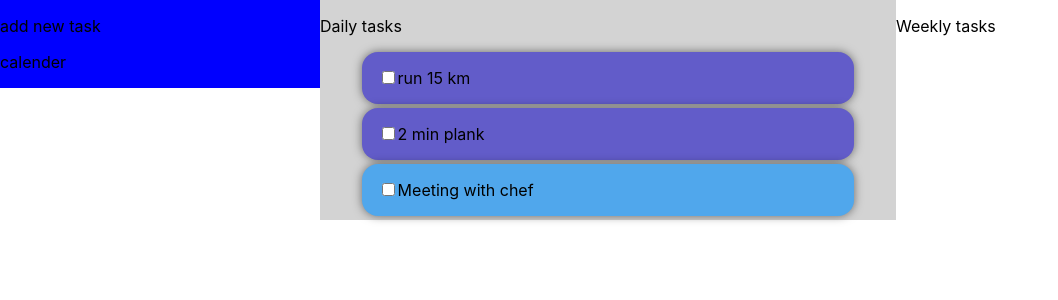
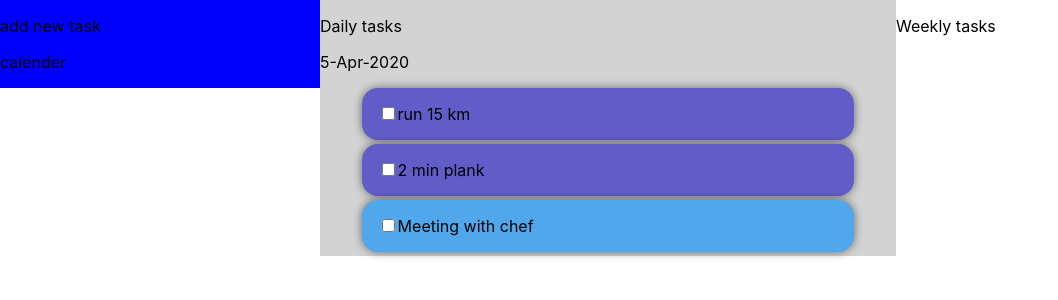
Before and after one commit to vasenina/ReactProjects, a React (Create React App) app in the folder tasks_list/: page / in a window 1280 px wide. Shown: the top 300 px of the page, without its empty margins (0-1058 px from the left). Built offline with nearby package versions, Linux system fonts and the light colour scheme.

Commit message:
date added

```diff
--- /dev/null
+++ b/tasks_list/src/components/Daily/Date/Date.js
@@ -0,0 +1,16 @@
+import React from 'react';
+//import classes from './Date.module.css';
+
+var month = ['Jan', 'Feb', 'Mar', 'Apr', 'May', 'Jun', 'Jul', 'Aug', 'Sep', 'Oct', 'Nov', 'Dec'];
+var today = new Date(),
+currentdate = today.getDate() + '-' + month[today.getMonth()] + '-' + today.getFullYear();
+
+const date = (props) =>(
+
+        <div  >
+            <p>{currentdate}</p>
+        </div>
+
+);
+
+export default date;
--- a/tasks_list/src/containers/TasksOverview.js
+++ b/tasks_list/src/containers/TasksOverview.js
@@ -1,6 +1,7 @@
 import React, {Component} from 'react';
 
-import Dailylist from '../components/Daily/DailyList'
+import Dailylist from '../components/Daily/DailyList';
+import Date from '../components/Daily/Date/Date';
 import Aux from '../hoc/Aux';
 import classes from './TaskOverview.module.css'
 
@@ -19,11 +20,14 @@ class TasksOverview extends Component{
           }
     }
 
+
+
     render(){
         return(
         <Aux>
             <div className = {classes.Daily}>
                 <p>Daily tasks</p>
+                <Date />
                 <Dailylist tasks = {this.state.tasks} types= {this.state.types} />
             </div>
             <div className = {classes.Weekly}>
```
